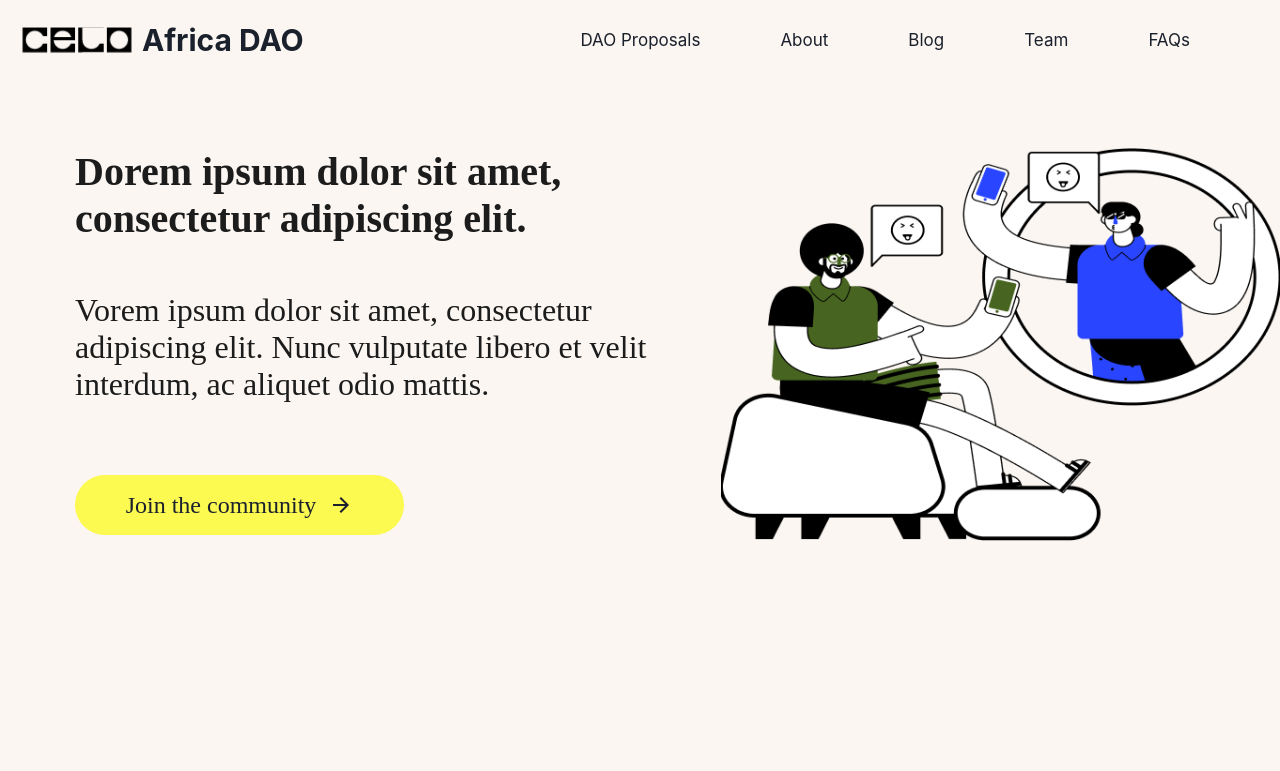
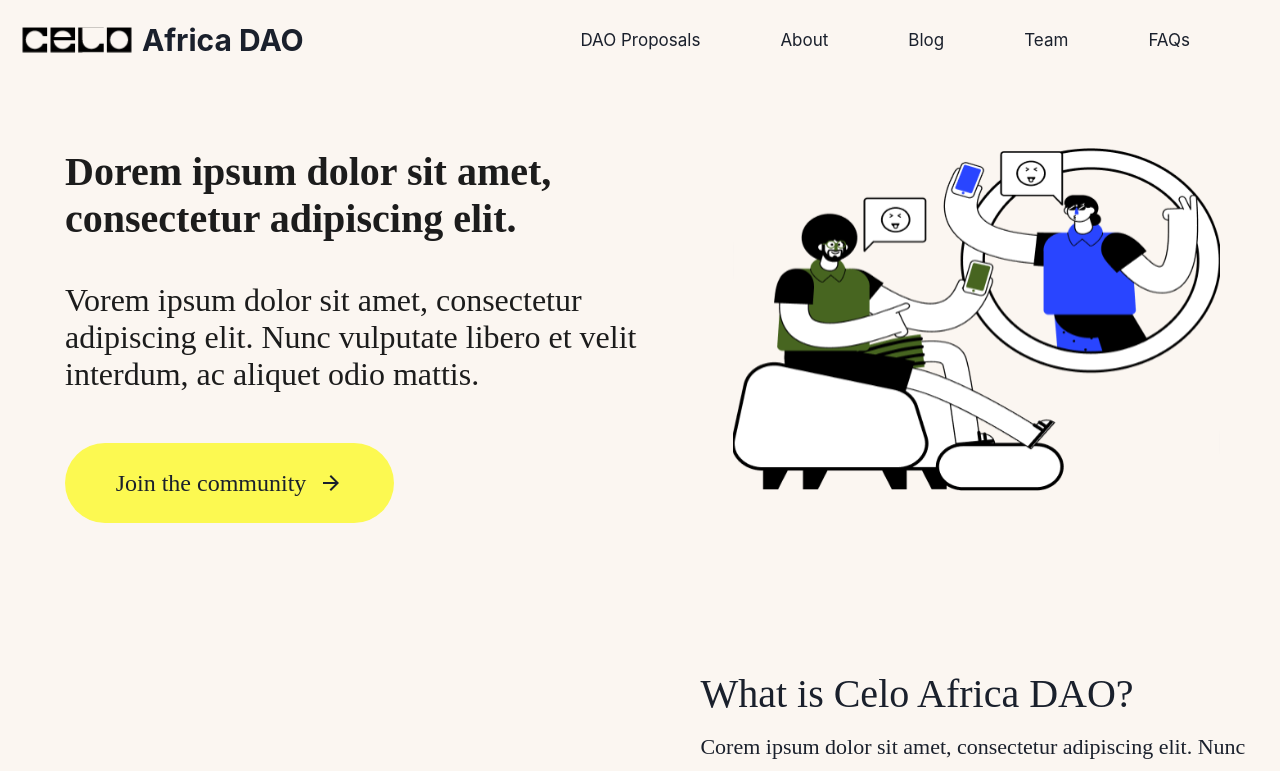
Before and after one commit to Mentor-Ntech/celo-africa-dao, a Next.js app: page / in a window 1280 px wide. Shown: the top 771 px of the page. Built offline with nearby package versions, Linux system fonts and the light colour scheme.

Commit message:
Text and illustration corrected

```diff
--- a/components/Hero/Hero.js
+++ b/components/Hero/Hero.js
@@ -15,8 +15,7 @@ import {
   import HeroImg from "../../img/hero.svg";
   import Friend from "../../img/friend.svg";
 
-  // import onl from "../../img/Online.png"
-  // import "../../styles/styles.css";
+
 
   const ChakraBox = chakra(motion.div, {
     shouldForwardProp: (prop) =>
@@ -29,28 +28,29 @@ import {
         as="section"
         maxW="auto"
         bg="#FBF6F1"
-        pl={{base: "21px", sm:"40px", md:"75px"}}
+        pl={{base: "21px", sm:"40px", md:"65px"}}
         pt={{base: "94px", sm:"99px", md:"148px"}}
         flexDir="row"
-        // columnGap="263.63px"
-
-        // display={["flex", "flex", "flex", "flex"]}
-      >
-      <Box
-      width="688.31px"
+        pr="60px"
 
 
-      //  mt={{base: "64px", sm:"30em", md:"148px"}}
+      >
+      <Box  width={{ base: "700px", "2xl": "80%" }}
+      columnGap="290.93px"
+
+
+
       >
         <Heading
           as="h3"
+          width={{base: "300px", sm: "400px", md: "668px"}}
           fontSize={{ base:"28px", md:"40px"}}
           color="#1C1C1C"
           fontWeight={700}
           fontFamily="PT Serif"
           lineHeight="normal"
-          // pt={{base: "80px", sm:"100px"}}
-          mb={{base: "20px", sm:"50"}}
+          mb={{base: "20px", sm:"40px", md:"40px"}}
+
 
         >
           Dorem ipsum dolor sit amet, consectetur adipiscing elit.
@@ -58,14 +58,14 @@ import {
         <Text
           as="p"
           color="#1C1C1C"
-          // width="661px"
+          width={{base: "300px", sm: "400px", md: "661px"}}
           fontFamily="Sofia Sans"
           fontSize={{ base:"18px", sm:"22px", md:"32px",}}
           fontWeight="300"
           lineHeight="normal"
           fontStyle="normal"
-          mb={{base: "29px", sm:"20px", md:"72px",}}
-          columnGap="290.93px"
+          mb={{base: "29px", sm:"20px", md:"50px",}}
+          pr="80px"
         >
           Vorem ipsum dolor sit amet, consectetur adipiscing elit. Nunc
           vulputate libero et velit interdum, ac aliquet odio mattis.
@@ -74,9 +74,8 @@ import {
         <Button
           rightIcon={<ArrowForwardIcon />}
           bg="#FCF951"
-          // width="429px"
           borderRadius="60px"
-          height={{base: "48px", sm:"55px", md:"60px"}}
+          height={{base: "48px", sm:"55px", md:"80px"}}
           padding="10px"
           columnGap="5px"
           justify-content="center"
@@ -84,8 +83,8 @@ import {
           fontSize={{base: "16px", md:"24px"}}
           fontFamily="Sofia Sans"
           fontWeight="400px"
-          w={{base: "246px", md:"329px"}}
-          mb={{base: "58px", sm:"125px", md:"148px"}}
+          w={{base: "200px", sm: "248px", md:"329px"}}
+          mb={{base: "18px", sm:"25px", md:"28px"}}
 
 
         >
@@ -94,7 +93,6 @@ import {
       </Box>
 
         <ChakraBox width="595px"
-        // boxSize={{base: "700", md: "2000px"}}
         display={["none", "none", "none", "flex"]} flexDir="column">
         <Image src={HeroImg} />
         </ChakraBox>
```
